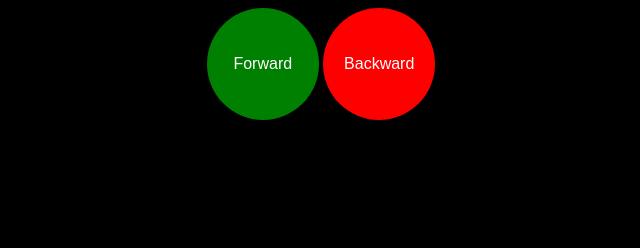
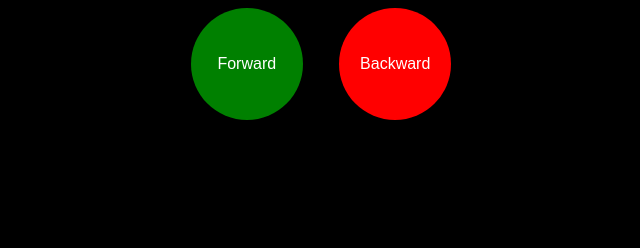
Before and after one commit to benmarley/dsn1676-assignment-2, a plain HTML site: page index.html in a window 1280 px wide. Shown: the whole page, without its empty margins (319-959 px from the left). Drawn offline with Linux system fonts and the light colour scheme.

Commit message:
fixed hover issues

```diff
--- a/css/main.css
+++ b/css/main.css
@@ -54,6 +54,7 @@ html {
 
 .center-buttons {
   text-align: center;
+  margin-bottom: 1.5em;
 }
 
 .forwards {
@@ -62,10 +63,13 @@ html {
   line-height: 7em;
   border-radius: 50%;
   background-color:green;
+  margin-right: 1em;
+
 }
 .forwards, a {
   color: white;
   text-decoration:none;
+
 }
 
 .backwards {
@@ -74,14 +78,17 @@ html {
   line-height: 7em;
   border-radius: 50%;
   background-color:red;
+  margin-left: 1em;
 }
 
 .forwards:hover {
-  background-color: white
+  background-color: white;
+  transition: all 1s ease-in-out;
 }
 
 .backwards:hover {
-  background-color: white
+  background-color: white;
+  transition: all 1s ease-in-out;
 }
 
 a:hover {
```
